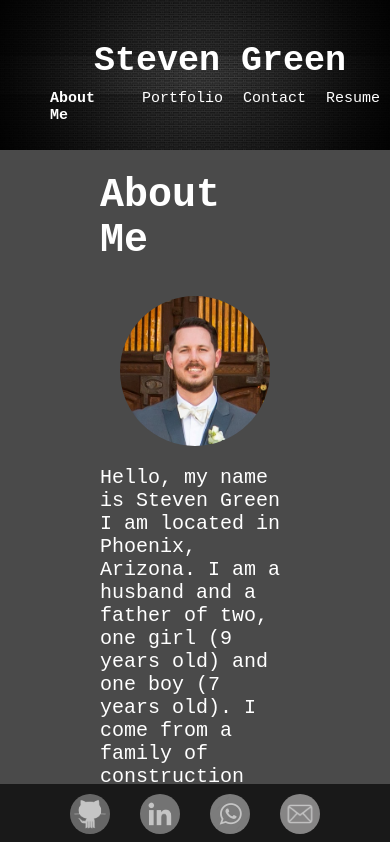
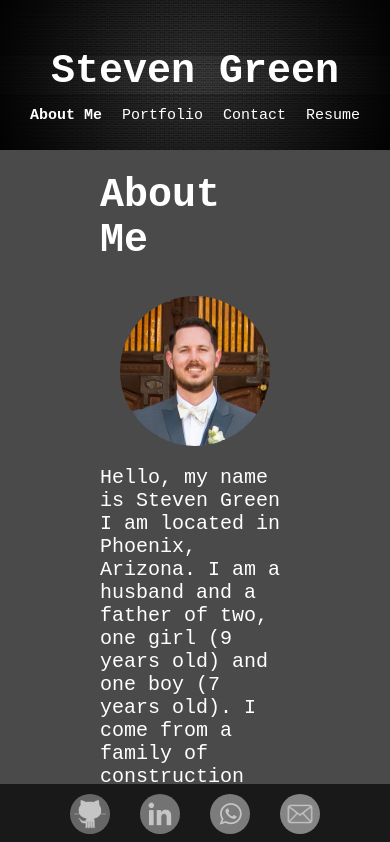
Before and after one commit to mrgreen12375/green-portfolio, a React (Create React App) app: page / in a window 390 px wide. Shown: the top 842 px of the page. Built offline with nearby package versions, Linux system fonts and the light colour scheme.

Commit message:
updated phone header

```diff
--- a/src/style.css
+++ b/src/style.css
@@ -636,8 +636,13 @@ footer {
 	}
 
 	h1 {
-        font-size: 35px;
+        font-size: 40px;
+        padding-left: 0px;
 	}
+
+    nav ul {
+        padding-left: 0px;
+    }
 
 	.link {
 		font-size: 15px;
```
Also changed, not shown: 6 other files (tests, documents, lock files or other folders).
